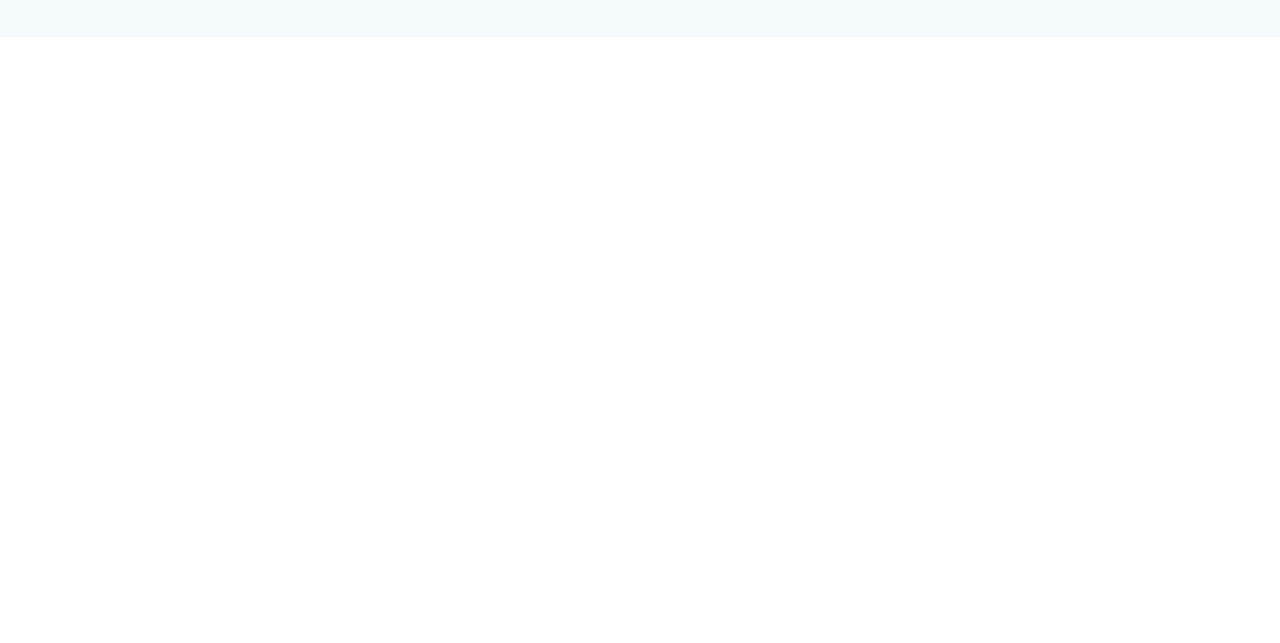
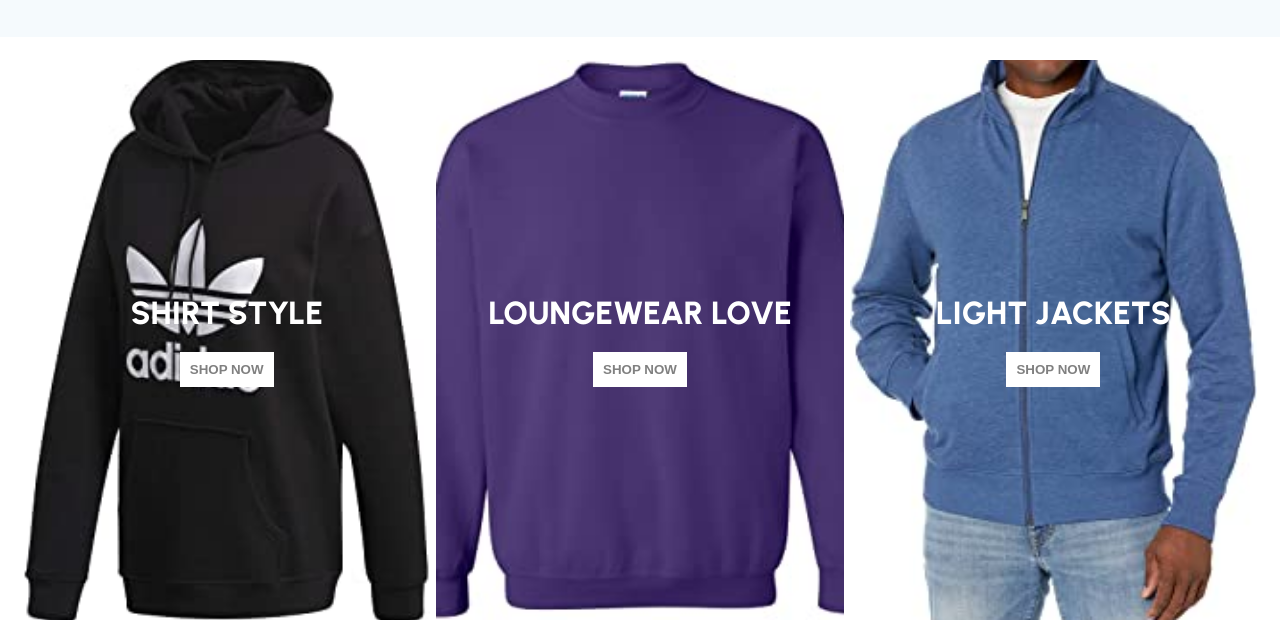
Before and after one commit to TimothyAttah/E-commerce-app, a React (Create React App) app in the folder client/: page /products/coats in a window 1280 px wide. Shown: the part 853-1496 px from the top of the page. Before the commit the page ends 890 px from the top, so only its background shows below. Built offline with nearby package versions, Linux system fonts and the light colour scheme.

Commit message:
Created categories feature

```diff
--- /dev/null
+++ b/client/src/components/category/Categories.jsx
@@ -0,0 +1,26 @@
+import React from 'react';
+import styled from 'styled-components';
+import { mobile } from '../../responsive';
+
+import { categories } from '../helper/helper';
+import { CategoriesItem } from './CategoriesItem';
+
+const Container = styled.div`
+	display: flex;
+	padding: 20px;
+	justify-content: space-between;
+	${mobile({
+    padding: '0px',
+    flexDirection: 'column'
+  })}
+`;
+
+export const Categories = () => {
+  return (
+    <Container>
+      {categories.map(item => (
+        <CategoriesItem key={item.id} item={item} />
+      ))}
+    </Container>
+  );
+};
--- /dev/null
+++ b/client/src/components/category/CategoriesItem.jsx
@@ -0,0 +1,59 @@
+/* eslint-disable react/prop-types */
+import React from 'react';
+import { Link } from 'react-router-dom';
+import styled from 'styled-components';
+import { mobile } from '../../responsive';
+
+const Container = styled.div`
+  flex: 1;
+  margin: 3px;
+  height: 70vh;
+  position: relative;
+`;
+
+const Image = styled.img`
+	width: 100%;
+	height: 100%;
+	object-fit: cover;
+	${mobile({
+    height: '30vh',
+  })}
+`;
+const Info = styled.div`
+  position: absolute;
+  top: 0;
+  left: 0;
+  width: 100%;
+  height: 100%;
+  display: flex;
+  flex-direction: column;
+  justify-content: center;
+  align-items: center;
+  text-transform: uppercase;
+
+`;
+const Title = styled.h1`
+  color: white;
+  margin-bottom: 20px;
+`;
+const Button = styled.button`
+	padding: 10px;
+	background-color: white;
+	color: gray;
+	font-weight: 600;
+	text-transform: uppercase;
+`;
+
+export const CategoriesItem = ({ item }) => {
+  return (
+    <Container>
+      <Link to={`/products/${item.category}`}>
+        <Image src={ item.img } alt="" />
+        <Info>
+          <Title>{ item.title }</Title>
+          <Button>Shop now</Button>
+        </Info>
+      </Link>
+    </Container>
+  );
+};
--- a/client/src/components/helper/helper.js
+++ b/client/src/components/helper/helper.js
@@ -30,19 +30,19 @@ export const sliderItems = [
 export const categories = [
   {
     _id: 1,
-    img: `${images.Img5}`,
+    img: `${images.Img1}`,
     title: 'shirt style',
     category: 'women',
   },
   {
     _id: 2,
-    img: `${images.Photo26}`,
+    img: `${images.Img4}`,
     title: 'loungewear love',
     category: 'coats',
   },
   {
     _id: 3,
-    img: `${images.Photo27}`,
+    img: `${images.Img9}`,
     title: 'light jackets',
     category: 'jeans',
   },
--- a/client/src/pages/home/Home.jsx
+++ b/client/src/pages/home/Home.jsx
@@ -1,5 +1,6 @@
 import React from 'react'
 import { Announcement } from '../../components/Announcement'
+import { Categories } from '../../components/category/Categories'
 import { Navbar } from '../../components/nav/Navbar'
 import { Slider } from '../../components/slider/Slider'
 
@@ -9,6 +10,7 @@ export const Home = () => {
       <Announcement />
       <Navbar />
       <Slider />
+      <Categories />
     </div>
   )
 }
```
